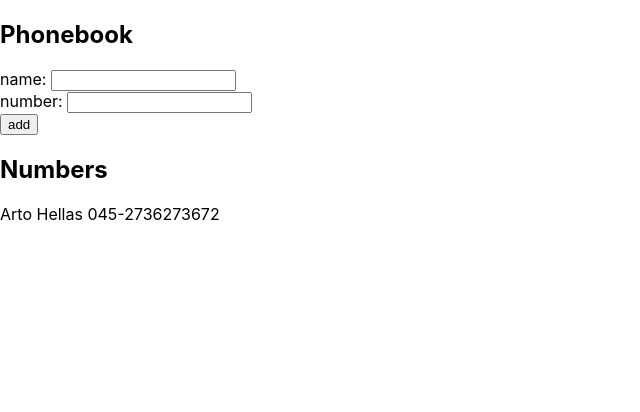
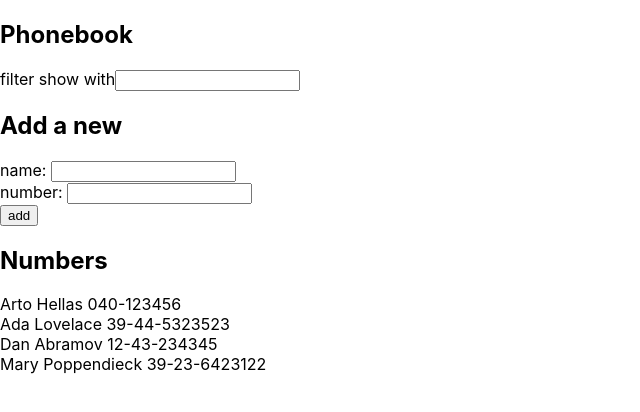
Before and after one commit to lasse1900/some-fullstack-211021-ver3, a React (Create React App) app in the folder part2/puhelinluettelo/: page / in a window 1280 px wide. Shown: the top 412 px of the page, without its empty margins (0-640 px from the left). Built offline with nearby package versions, Linux system fonts and the light colour scheme.

Commit message:
done exercise 2.8 step 3 filtering

```diff
--- a/part2/puhelinluettelo/src/App.js
+++ b/part2/puhelinluettelo/src/App.js
@@ -1,10 +1,17 @@
 import React, { useState } from "react";
-import './App.css'
+import "./App.css";
 
 const App = () => {
-  const [persons, setPersons] = useState([{ name: "Arto Hellas", number: "045-2736273672"}]);
+  const [persons, setPersons] = useState([
+    { name: "Arto Hellas", number: "040-123456" },
+    { name: "Ada Lovelace", number: "39-44-5323523" },
+    { name: "Dan Abramov", number: "12-43-234345" },
+    { name: "Mary Poppendieck", number: "39-23-6423122" },
+  ]);
   const [newName, setNewName] = useState("");
-  const [newNumber, setNewNumber] = useState('');
+  const [newNumber, setNewNumber] = useState("");
+  const [newFilter, setNewFilter] = useState("");
+  const [filteredList, setFilteredList] = useState(persons);
 
   const addPerson = (event) => {
     event.preventDefault();
@@ -13,7 +20,7 @@
       alert(`${newName} is already added to the phonebook`);
     } else {
       setPersons(persons.concat({ name: newName, number: newNumber }));
-      // setPersons((persons) => [...persons, { name: newName }]);
+      // setPersons((persons) => [...persons, { name: newName, number: newNumber }]);
     }
   };
 
@@ -24,16 +31,29 @@
     setNewNumber(event.target.value);
   };
 
+  const handleFilter = (event) => {
+    setNewFilter(event.target.value);
+    setFilteredList(
+      persons.filter((person) =>
+        person.name.toLowerCase().includes(event.target.value.toLowerCase())
+      )
+    );
+  };
 
   return (
     <div>
       <h2>Phonebook</h2>
       <form onSubmit={addPerson}>
         <div>
+          <div>
+            <label>filter show with</label>
+            <input value={newFilter} onChange={handleFilter} />
+          </div>
+          <h2>Add a new</h2>
           <label>name:</label>{" "}
           <input value={newName} onChange={handlePersonChange} />
-          </div>
-          <div>
+        </div>
+        <div>
           <label>number:</label>{" "}
           <input value={newNumber} onChange={handleNumberChange} />
         </div>
@@ -42,8 +62,10 @@
         </div>
       </form>
       <h2>Numbers</h2>
-      {persons.map((person) => (
-        <li key={person.name}>{person.name} {person.number}</li>
+      {filteredList.map((person) => (
+        <li key={person.name}>
+          {person.name} {person.number}
+        </li>
       ))}
     </div>
   );
```
